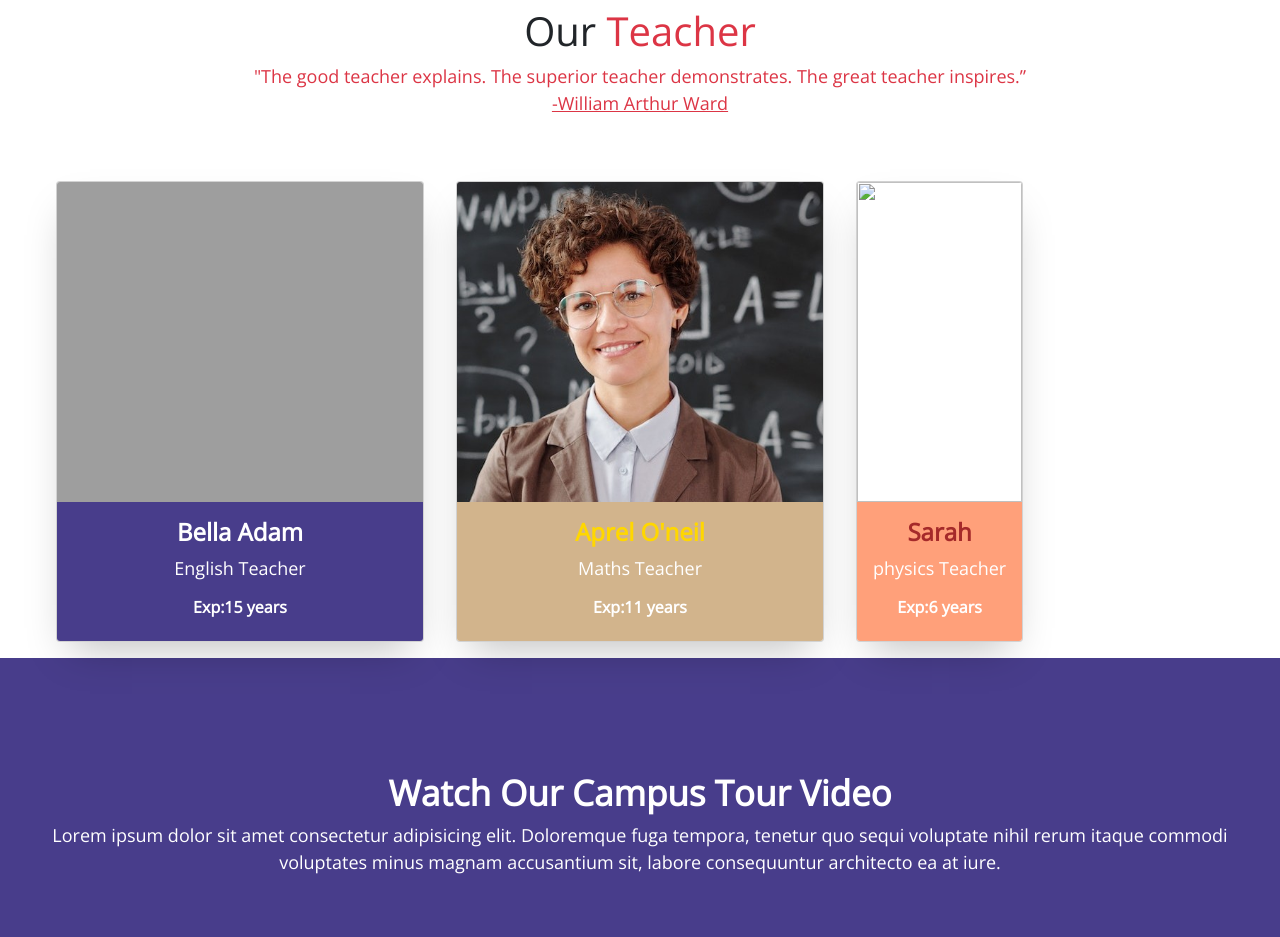
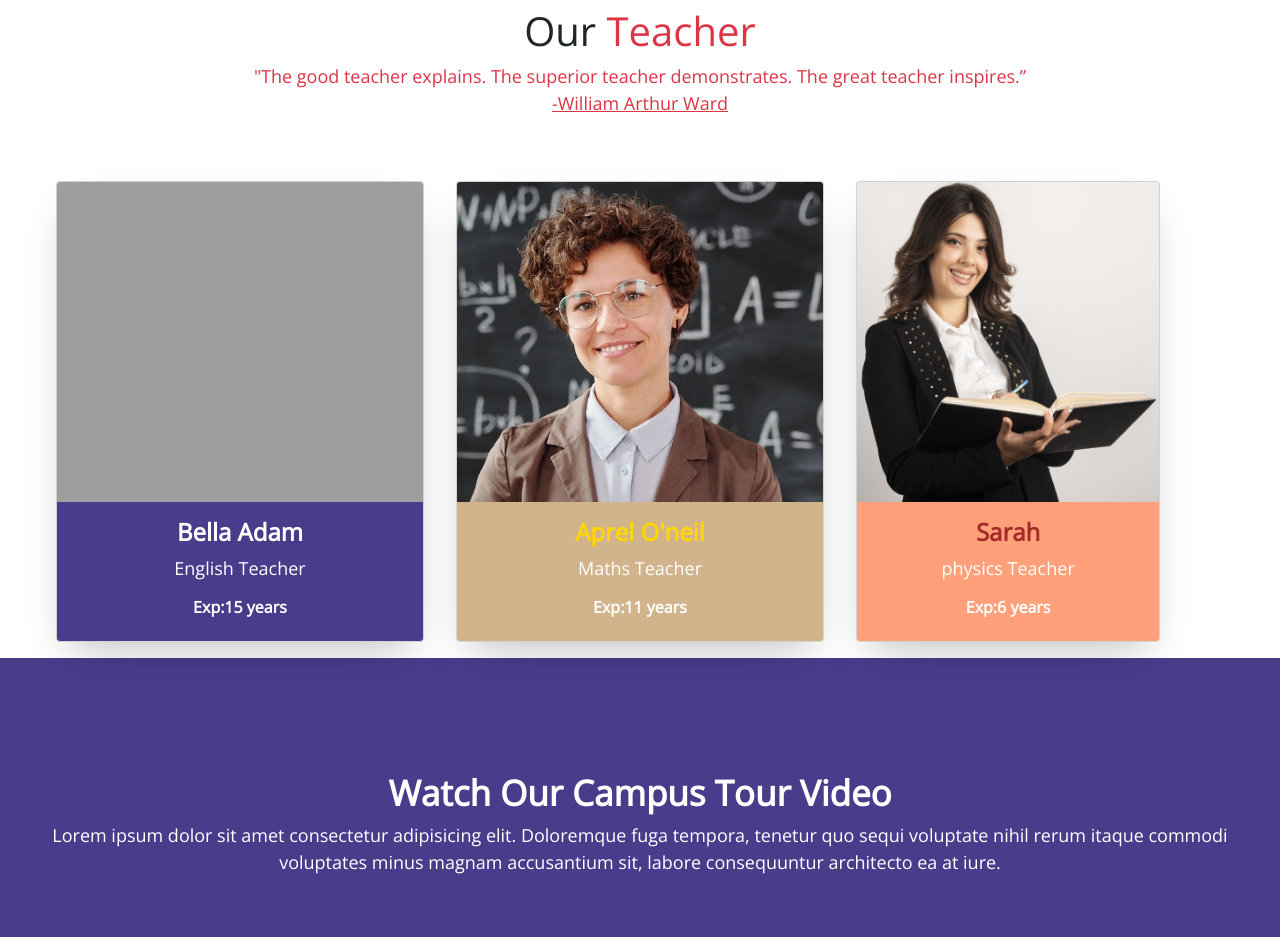
Before and after one commit to DEEPAK-GADWAL/learningtree, a plain HTML site: page index.html in a window 1280 px wide. Shown: the part 3800-4737 px from the top of the page. Drawn offline with nearby package versions, Linux system fonts and the light colour scheme; the site is published under a folder, as on GitHub Pages, so addresses that start at the root find nothing.

Commit message:
image change

```diff
--- a/index.html
+++ b/index.html
@@ -322,7 +322,8 @@
                     <li class="cards_item">
                         <div class="card">
                             <div class="card_image"><img  style="height: 25vw; width: 100%; object-fit: cover;"
-                                class="visionimg"    src="/assets/teacher4.jpg"></div>
+                                class="visionimg"    src="./assets/teacher4.jpg"></div>
+
                             <div class="card_content" style="background: #ffa07a">
                                 <h4 class="text-center fw-bold" style="color: #a52a2a">Sarah</h4>
                                 <p class="text-center text-white">physics Teacher</p>
```
